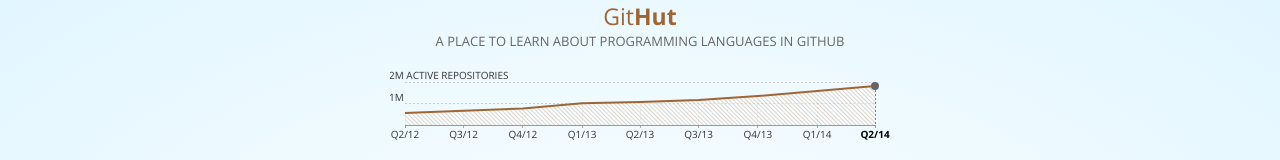
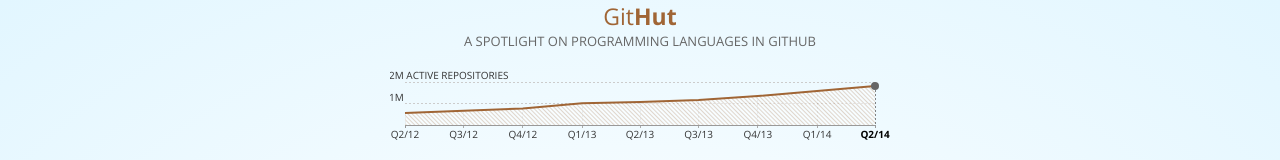
Before and after one commit to littleark/githut, a plain HTML site: page index.html in a window 1280 px wide. Shown: the top 160 px of the page. Drawn offline with nearby package versions, Linux system fonts and the light colour scheme.

Commit message:
subtitle

```diff
--- a/index.html
+++ b/index.html
@@ -9,13 +9,13 @@
 	<meta property="og:title" content="GitHut - Programming Languages and GitHub">
 	<meta property="og:url" content="http://githut.info/">
 	<meta property="og:type" content="website">
-	<meta property="og:description" content="A place to learn about programming languages in GitHub." >
+	<meta property="og:description" content="A spotlight on programming languages in GitHub." >
 	<meta property="og:image" content="http://githut.info/open_graph.png">
 
 	<meta name="twitter:card" content="summary_large_image">
 	<meta name="twitter:site" content="@littleark">
 	<meta name="twitter:title" content="GitHut - Programming Languages and GitHub">
-	<meta name="twitter:description" content="A place to learn about programming languages in GitHub.">
+	<meta name="twitter:description" content="A spotlight on programming languages in GitHub.">
 	<meta name="twitter:creator" content="@littleark">
 	<meta name="twitter:image:src" content="http://githut.info/open_graph.png">
 	<meta name="twitter:domain" content="http://githut.info/">
@@ -31,7 +31,7 @@
 	<div id="wrapper">
 		<div id="header">
 			<h1>Git<b>Hut</b></h1>
-			<h2>A place to learn about programming languages in GitHub</h2>
+			<h2>A spotlight on programming languages in GitHub</h2>
 		</div>
 		<div id="qc"></div>
 		<div id="pc">
```
